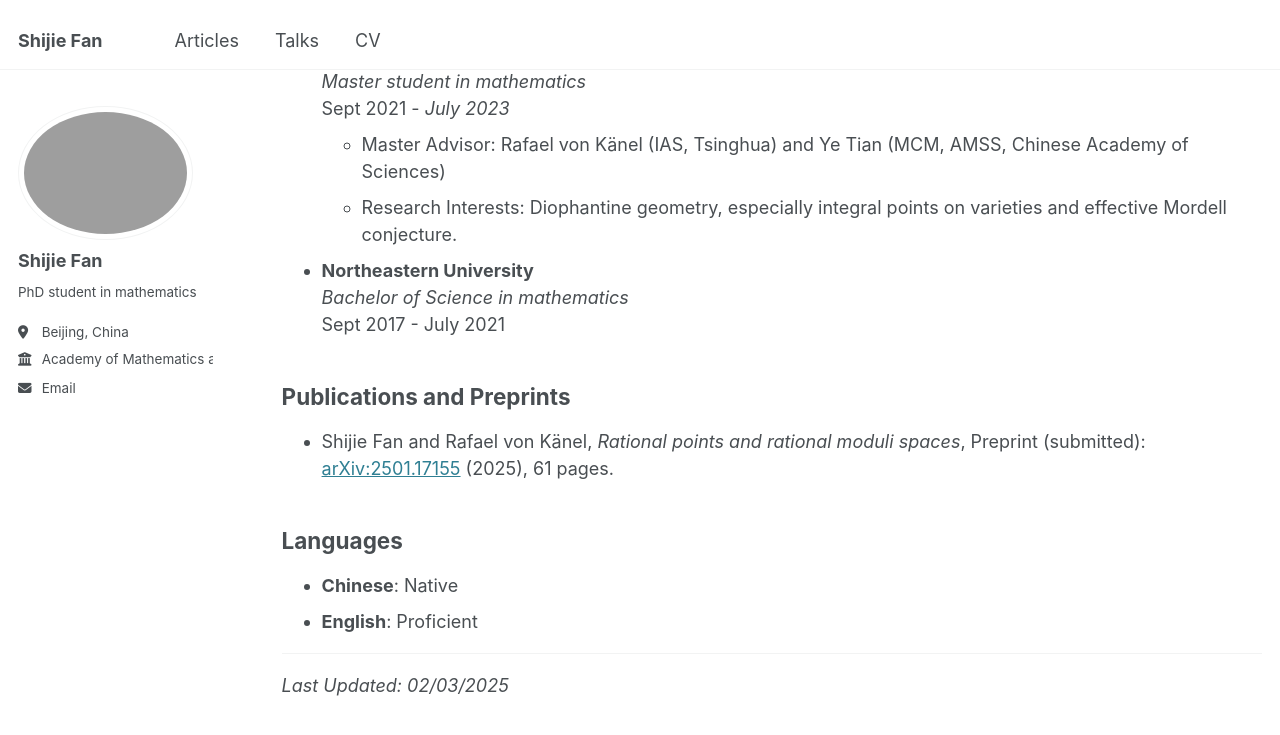
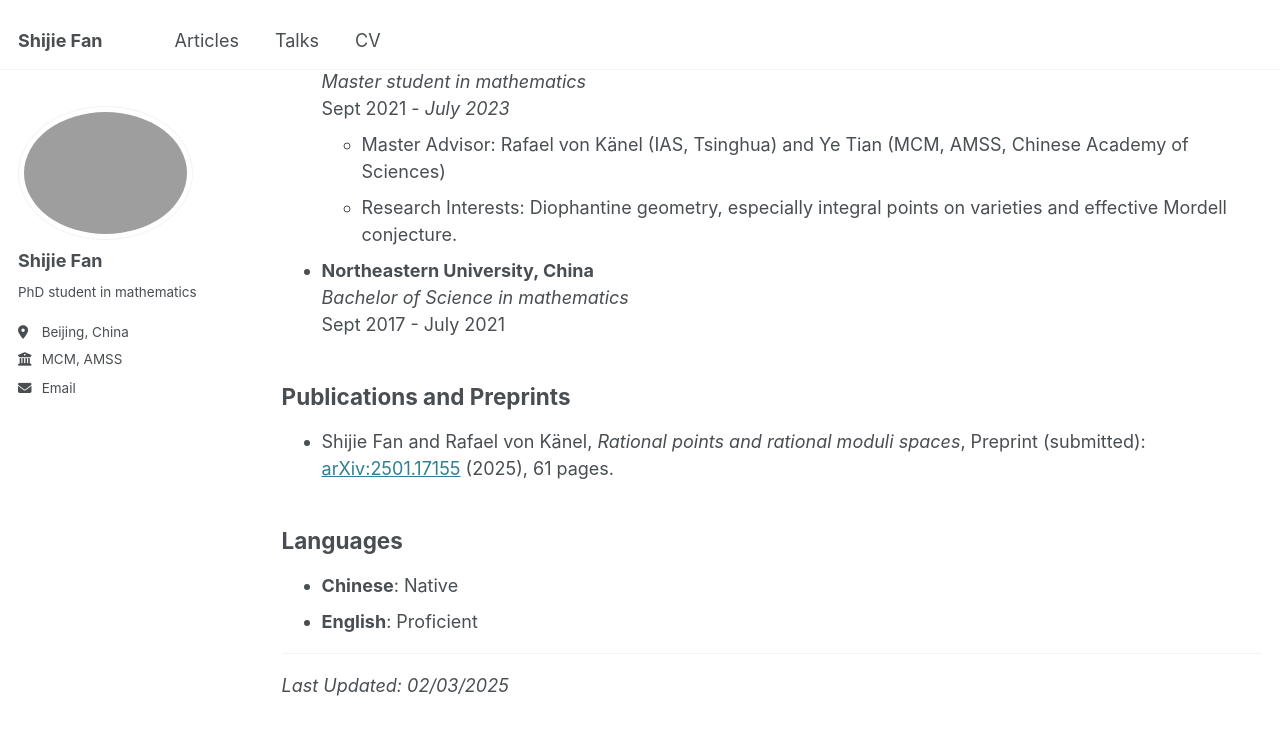
Before and after one commit to Shijie-Fan/Shijie-Fan, a Jekyll site: the page built from _pages/cv.md, in a window 1280 px wide and 900 px high, scrolled down 681 px. Shown: the top 735 px of the window. Built offline with Jekyll 4.4.1, drawn with Linux system fonts in a browser that asks for light colours.

Commit message:
Update202503021702

```diff
--- a/_config.yml
+++ b/_config.yml
@@ -27,7 +27,7 @@ author:
   pronouns         : # example: "she/her"
   bio              : "PhD student in mathematics"
   location         : "Beijing, China"
-  employer         : "Academy of Mathematics and Systems Science, Chinese Academy of Sciences"
+  employer         : "MCM, AMSS"
   uri              : # URL
   email            : "fanshijie21@mails.ucas.ac.cn"
 
--- a/_pages/cv.md
+++ b/_pages/cv.md
@@ -30,7 +30,7 @@ redirect_from:
   - Master Advisor: Rafael von K&auml;nel (IAS, Tsinghua) and Ye Tian (MCM, AMSS, Chinese Academy of Sciences)
   - Research Interests: Diophantine geometry, especially integral points on varieties and effective Mordell conjecture.
 
-- **Northeastern University**
+- **Northeastern University, China**
   *Bachelor of Science in mathematics*
   Sept 2017 - July 2021
 
```
